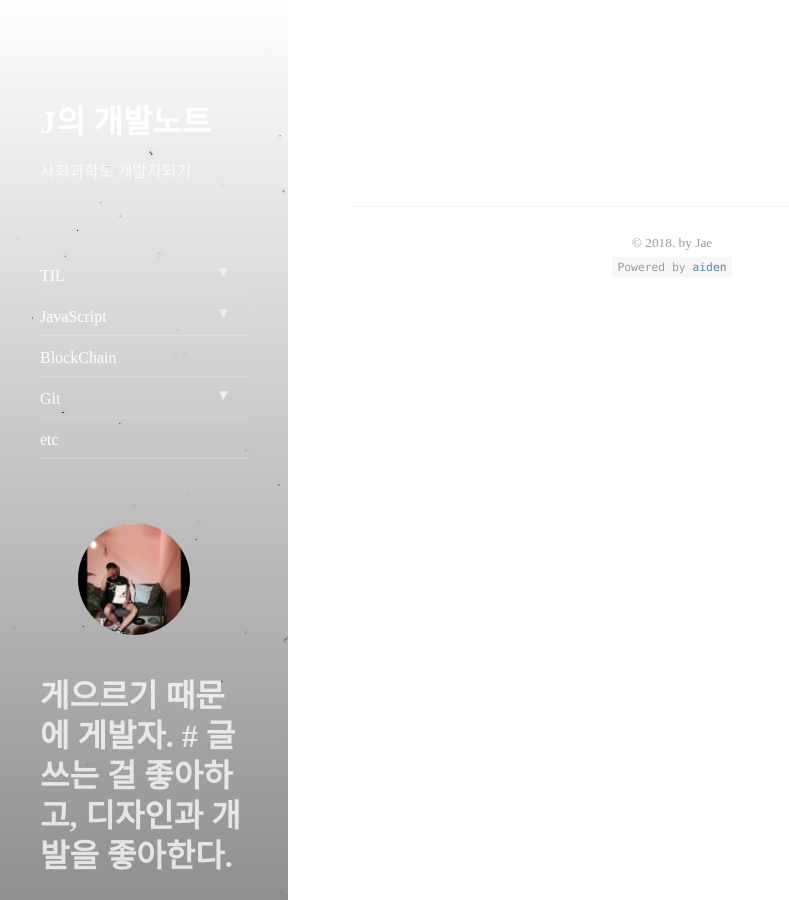
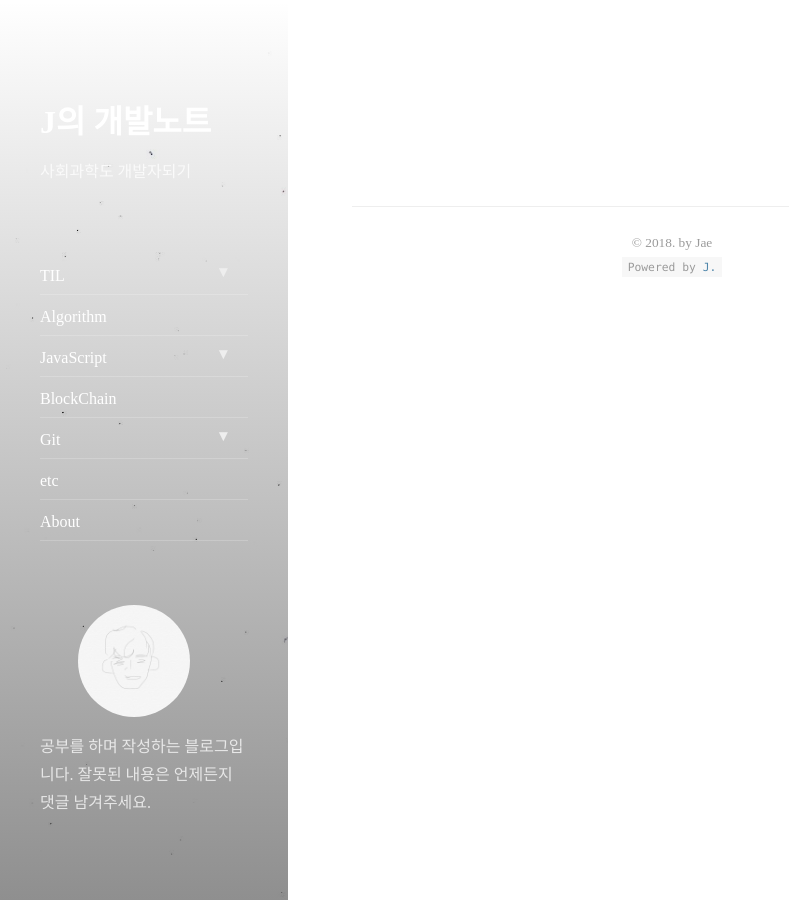
Before and after one commit to JaeWC/JaeWC.github.io, a Jekyll site: the page built from _featured_categories/algorithm.md, in a window 1280 px wide and 900 px high, scrolled down 590 px. Shown: the whole window, without its empty margins (0-789 px from the left). Built offline with Jekyll 4.4.1, drawn with Linux system fonts in a browser that asks for light colours; nearby versions of some CDN libraries.

Commit message:
edit the design

```diff
--- a/_config.yml
+++ b/_config.yml
@@ -18,8 +18,8 @@ tagline:             사회과학도 개발자되기
 # A short description of the page, used in the sidebar and as fallback for the meta description tag.
 # Markdown enabled, but don't use more than one paragraph (enforced by `>`)
 description:         >
-  # 게으르기 때문에 게발자.
-  # 글쓰는 걸 좋아하고, 디자인과 개발을 좋아한다.
+  공부를 하며 작성하는 블로그입니다.
+  잘못된 내용은 언제든지 댓글 남겨주세요.
 
 # This should be the same author as first entry in `_data/authors.yml`
 author:
--- a/_includes/footer.html
+++ b/_includes/footer.html
@@ -4,6 +4,6 @@
     {{ site.copyright | markdownify }}
   {% endif %}
   <p>
-    <code>Powered by <a href="https://isme2n.github.io/">aiden</a></code>
+    <code>Powered by <a href="https://jaewc.github.io/">J.</a></code>
   </p>
 </footer>
```
Also changed, not shown: _data/authors.yml (+9 -9 lines), _featured_categories/algorithm.md (+1 -1 lines), about.md (+10 -5 lines), README.md, assets/img/me.jpeg.
